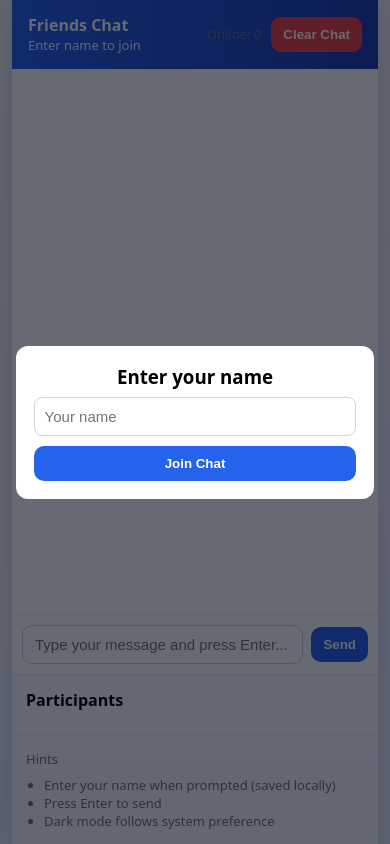
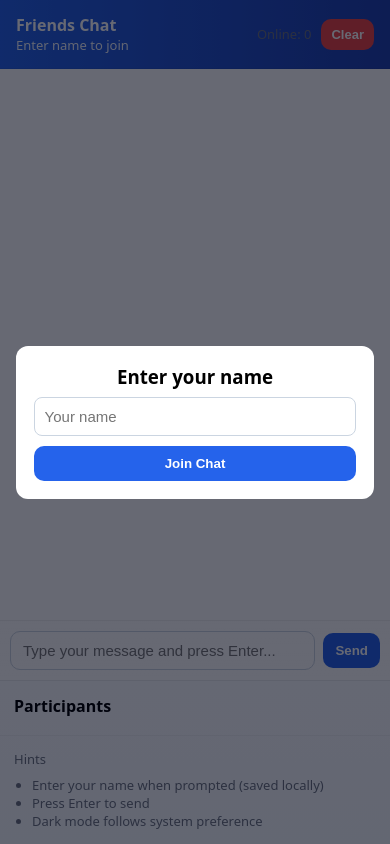
Before and after one commit to brahimdz19/Chat, a plain HTML site: page Index.html in a window 390 px wide. Drawn offline with Linux system fonts and the light colour scheme; no server answers.

Commit message:
Enhance responsiveness and layout in Index.html
Updated styles for better responsiveness and layout adjustments on small screens. Modified button styles and ensured proper height settings for various elements.

```diff
--- a/Index.html
+++ b/Index.html
@@ -13,6 +13,7 @@
       --mine:#dbeafe;
       --other:#f1f5f9;
     }
+    /* ... (كود Dark Mode يبقى كما هو) ... */
     @media (prefers-color-scheme: dark){
       :root{
         --primary:#60a5fa;
@@ -25,15 +26,22 @@
       body { color: #e5e7eb; }
     }
 
+    /* ************************************************* */
+    /* التغيير 1: تأكد من box-sizing للعناصر كلها */
+    /* ************************************************* */
     *{box-sizing:border-box}
     html,body{height:100%;margin:0;font-family:system-ui,-apple-system,Segoe UI,Roboto,"Helvetica Neue",Arial;}
-    body{background:linear-gradient(180deg,var(--bg),#e6eefb);display:flex;align-items:center;justify-content:center;padding:12px}
+    /* تعديل بسيط: استخدام `min-height: 100vh` لتغطية ارتفاع الشاشة بالكامل على الأجهزة المحمولة */
+    body{background:linear-gradient(180deg,var(--bg),#e6eefb);display:flex;align-items:center;justify-content:center;padding:0; min-height: 100vh;}
 
     .app{
       width:100%;
       max-width:920px;
       height:100%;
-      max-height:900px;
+      /* ************************************************* */
+      /* التغيير 2: إزالة max-height للسماح بالتوسع على الشاشات الصغيرة */
+      /* ************************************************* */
+      /* max-height:900px; */
       background:var(--card);
       border-radius:14px;
       box-shadow:0 6px 24px rgba(2,6,23,0.12);
@@ -46,6 +54,7 @@
       min-width:0;
     }
 
+    /* ... (الـ Header يبقى كما هو) ... */
     .header{
       padding:14px 16px;border-bottom:1px solid rgba(0,0,0,0.06);
       display:flex;align-items:center;gap:12px;justify-content:space-between;
@@ -59,11 +68,13 @@
       flex:1;padding:14px;overflow-y:auto;display:flex;flex-direction:column;gap:8px;background:transparent;
     }
 
+    /* ... (رسائل الدردشة تبقى كما هي) ... */
     .msg{max-width:78%;padding:8px 12px;border-radius:12px;word-break:break-word;font-size:14px;box-shadow:0 1px 0 rgba(0,0,0,0.03)}
     .msg .meta{display:block;font-size:11px;color:var(--muted);margin-top:6px}
     .mine{align-self:flex-end;background:var(--mine);color:#04224a;border-bottom-right-radius:4px}
     .other{align-self:flex-start;background:var(--other);color:inherit;border-bottom-left-radius:4px}
 
+    /* ... (شريط الإدخال يبقى كما هو) ... */
     .inputBar{
       display:flex;gap:8px;padding:10px;border-top:1px solid rgba(0,0,0,0.06);background:linear-gradient(180deg, rgba(255,255,255,0.6), transparent);
       align-items:center;
@@ -79,18 +90,63 @@
     .side{
       width:280px;border-left:1px solid rgba(0,0,0,0.06);display:flex;flex-direction:column;
       background:linear-gradient(180deg,#fbfdff,#f7fbfe);
+      /* ************************************************* */
+      /* التغيير 3: تحديد حد أدنى للارتفاع ليعمل بشكل جيد على الشاشات الصغيرة */
+      /* ************************************************* */
+      min-height: 200px;
     }
     .side .pad{padding:14px}
-    .onlineList{display:flex;flex-direction:column;gap:8px;max-height: calc(100% - 140px); overflow:auto}
+    .onlineList{
+      display:flex;flex-direction:column;gap:8px;
+      /* ************************************************* */
+      /* التغيير 4: ضبط ارتفاع القائمة الجانبية بشكل أفضل */
+      /* ************************************************* */
+      max-height: calc(100% - 140px);
+      overflow-y:auto; /* استخدام overflow-y بدلاً من overflow لتحديد الاتجاه */
+      padding-bottom: 8px; /* إضافة مسافة سفلية عند التمرير */
+    }
     .userChip{display:flex;align-items:center;gap:8px;padding:8px;border-radius:10px;background:rgba(255,255,255,0.6);font-size:14px}
     .userDot{width:10px;height:10px;background:#10b981;border-radius:50%}
     .muted{color:var(--muted);font-size:13px}
 
     /* small screens */
+    /* ************************************************* */
+    /* التغيير 5: تعديل استعلام الوسائط الرئيسي للشاشات الصغيرة */
+    /* ************************************************* */
     @media (max-width:720px){
-      .app{flex-direction:column;height:100vh;max-height:none;border-radius:0}
-      .side{width:100%;border-left:0;border-top:1px solid rgba(0,0,0,0.06);order:2}
-      .left{order:1}
+      .app{
+        flex-direction:column;
+        height:100vh; /* التأكد من أن التطبيق يغطي الشاشة بالكامل */
+        max-height:none;
+        border-radius:0;
+        /* ************************************************* */
+        /* إضافة هذا لضمان أن الشريط الجانبي في الأسفل على الهاتف */
+        /* ************************************************* */
+        min-height: 100vh;
+      }
+      .side{
+        width:100%;
+        border-left:0;
+        border-top:1px solid rgba(0,0,0,0.06);
+        order:2; /* يجعل الشريط الجانبي يظهر أسفل منطقة الدردشة */
+        height: auto; /* ليتناسب مع المحتوى */
+        min-height: 0;
+      }
+      .left{
+        order:1;
+        /* ************************************************* */
+        /* إضافة هذا لضمان أن منطقة الدردشة تشغل المساحة المتبقية */
+        /* ************************************************* */
+        height: calc(100vh - 200px); /* تقليل الارتفاع للسماح بظهور الشريط الجانبي */
+      }
+
+      /* ************************************************* */
+      /* التغيير 6: تعديل ارتفاع قائمة المشاركين على الهاتف */
+      /* ************************************************* */
+      .side .pad { padding-bottom: 0; }
+      .onlineList {
+        max-height: 150px; /* تحديد ارتفاع مناسب لقائمة المشاركين على الهاتف */
+      }
     }
 
     /* subtle fade-in */
@@ -108,7 +164,7 @@
         </div>
         <div style="display:flex;gap:10px;align-items:center">
           <div id="onlineCount" class="muted">Online: 0</div>
-          <button id="clearBtn" class="btn warn" title="Clear all messages">Clear Chat</button>
+          <button id="clearBtn" class="btn warn" title="Clear all messages" style="padding: 8px 10px; font-size: 13px;">Clear</button>
         </div>
       </div>
 
@@ -139,7 +195,6 @@
     </aside>
   </div>
 
-  <!-- name prompt modal (simple) -->
   <div id="nameModal" style="position:fixed;inset:0;display:flex;align-items:center;justify-content:center;background:rgba(2,6,23,0.6);z-index:9999">
     <div style="background:var(--card);padding:18px;border-radius:12px;width:92%;max-width:360px;text-align:center">
       <h3 style="margin:0 0 8px">Enter your name</h3>
@@ -151,13 +206,13 @@
   <audio id="notifSound" src="https://cdn.pixabay.com/download/audio/2022/03/15/audio_8b9b6b8cb3.mp3?filename=notification-113150.mp3" preload="auto"></audio>
 
   <script type="module">
+    // ... (كود Javascript يبقى كما هو) ...
     import { initializeApp } from "https://www.gstatic.com/firebasejs/11.0.1/firebase-app.js";
     import {
       getDatabase, ref, push, onChildAdded, onValue,
       set, onDisconnect, remove, get
     } from "https://www.gstatic.com/firebasejs/11.0.1/firebase-database.js";
 
-    // === your firebase config (you provided earlier) ===
     const firebaseConfig = {
       apiKey: "AIzaSyCfbR_4l7CCvtoXANqg02ZIlVBM4PipqrI",
       authDomain: "chat-ca276.firebaseapp.com",
```
